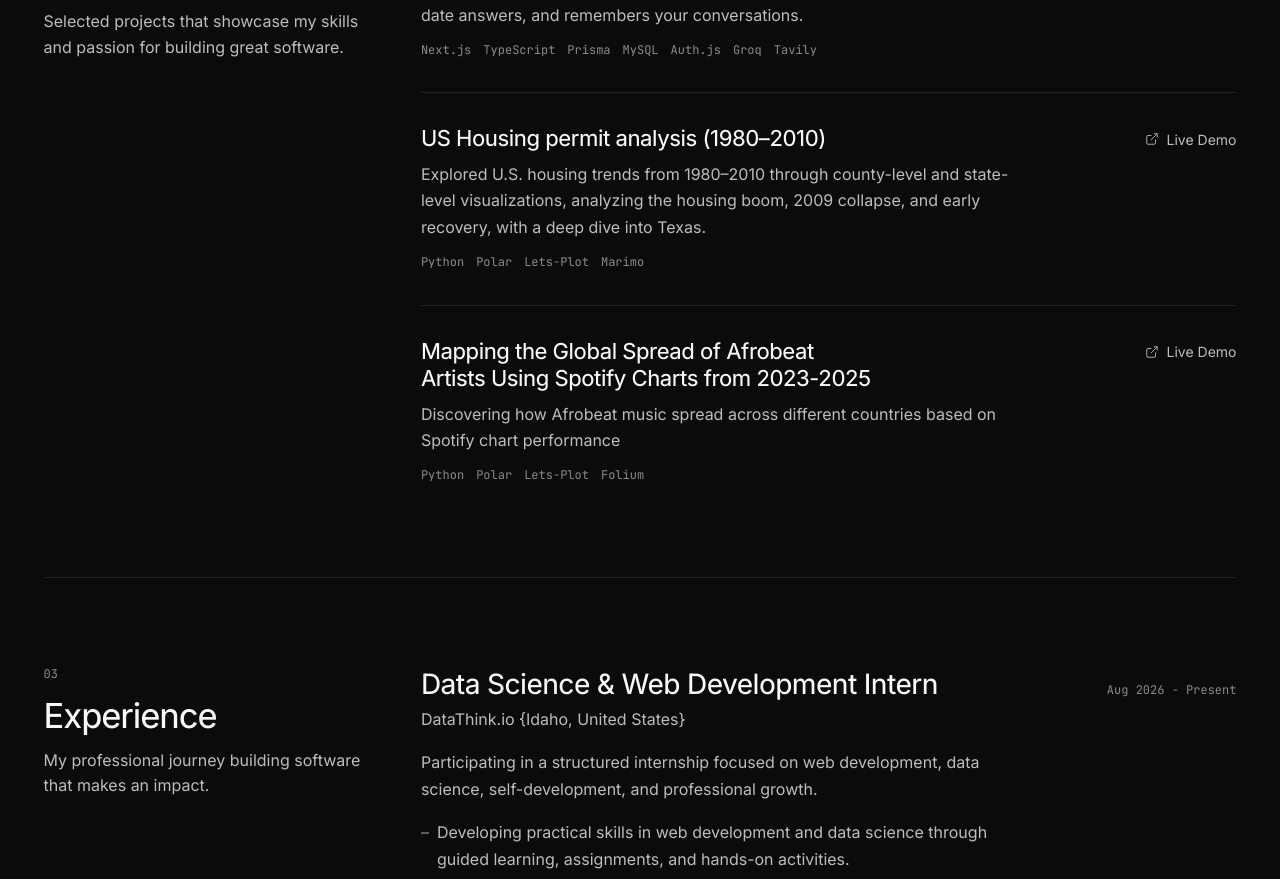
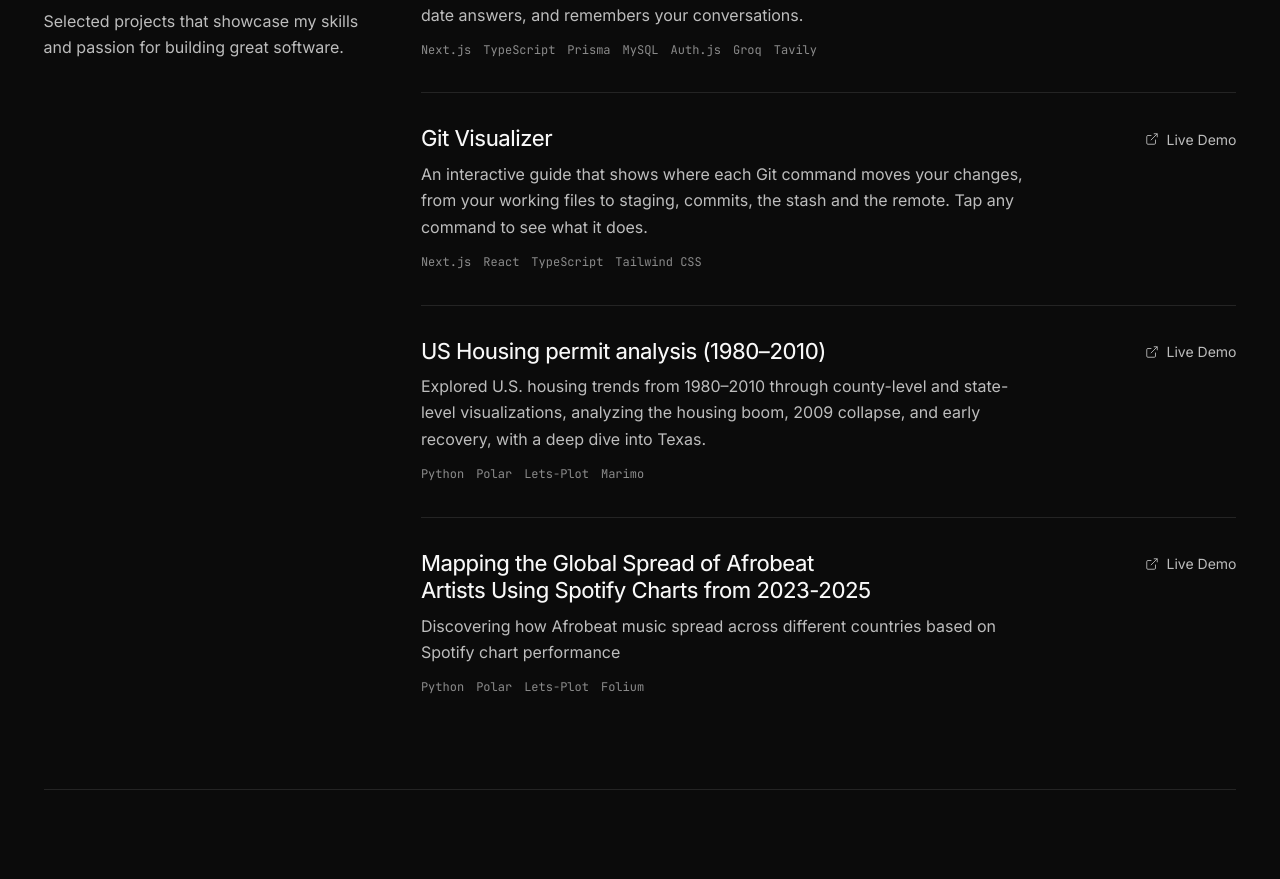
Before and after one commit to sydneyjnr/Sydney-Portfolio, a React (Vite) app: page / in a window 1280 px wide. Shown: the part 1263-2142 px from the top of the page. Built offline with nearby package versions, Linux system fonts and the light colour scheme.

Commit message:
feat: add Git Visualizer as the second project

```diff
--- a/src/components/Projects.jsx
+++ b/src/components/Projects.jsx
@@ -4,6 +4,12 @@ const PROJECTS = [
     description: 'An interactive AI companion that chats naturally, searches the web for up-to-date answers, and remembers your conversations.',
     tags: ['Next.js', 'TypeScript', 'Prisma', 'MySQL', 'Auth.js', 'Groq', 'Tavily'],
     links: { github: 'https://github.com/sydneyjnr/sydney', live: 'https://sydney-six.vercel.app/' },
+  },
+  {
+    title: 'Git Visualizer',
+    description: 'An interactive guide that shows where each Git command moves your changes, from your working files to staging, commits, the stash and the remote. Tap any command to see what it does.',
+    tags: ['Next.js', 'React', 'TypeScript', 'Tailwind CSS'],
+    links: { live: 'https://sydney-s-git-next-app-practice.vercel.app/' },
   },
   {
     title: 'US Housing permit analysis (1980–2010)',
```
